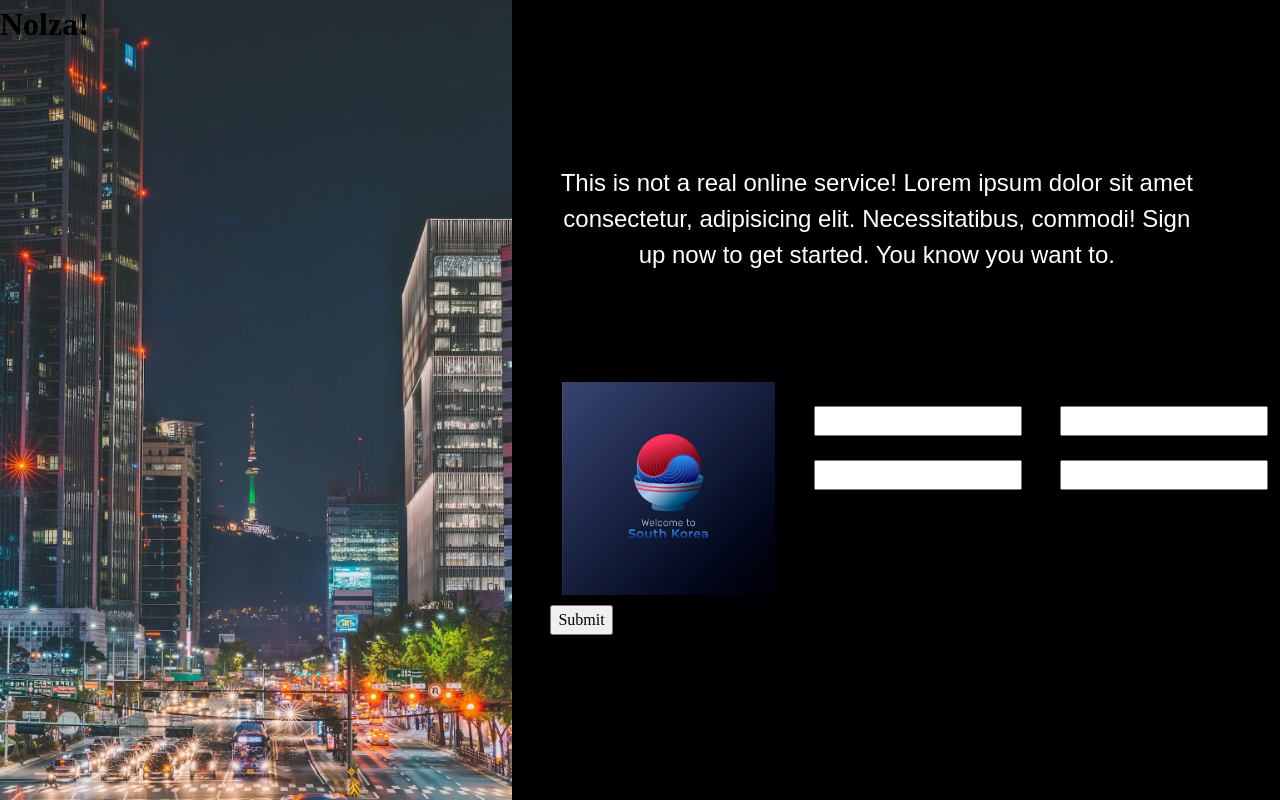
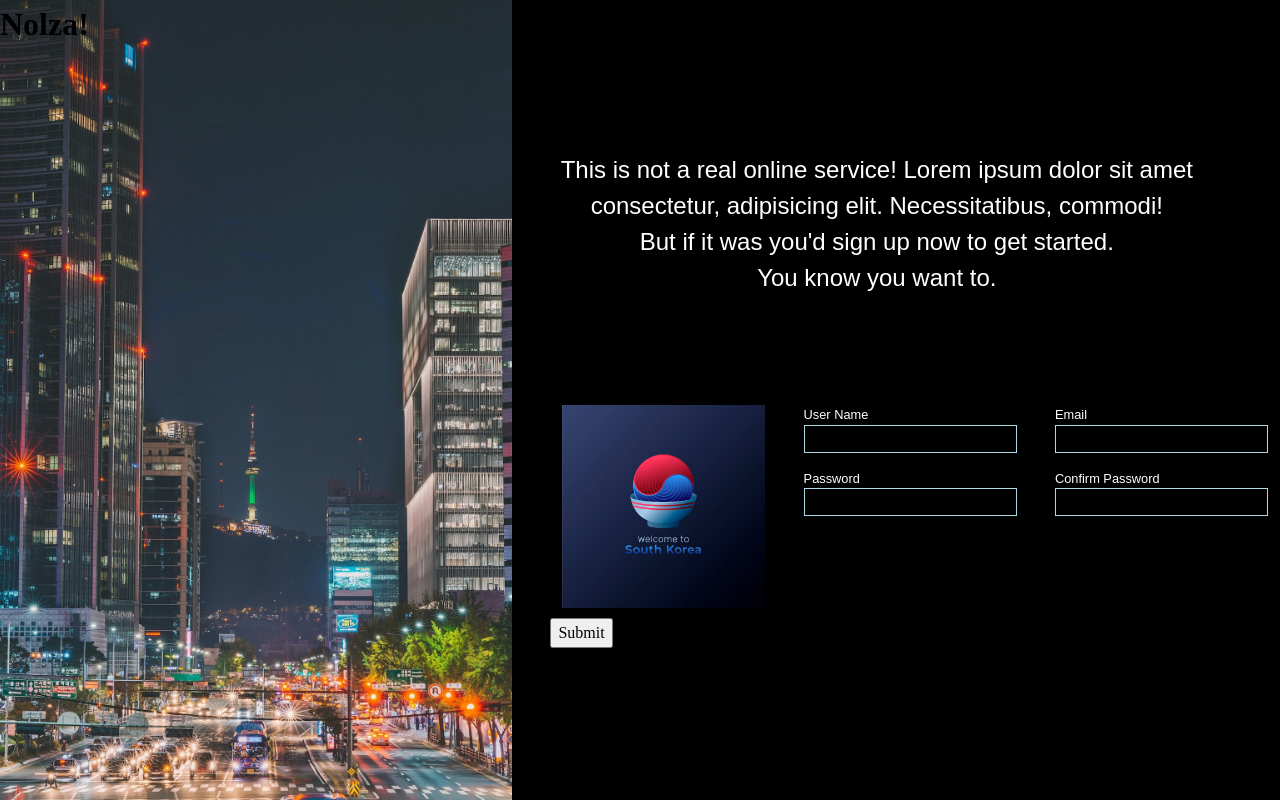
Before and after one commit to Jykwon24/Form-Practice, a plain HTML site: page index.html in a window 1280 px wide. Drawn offline with Linux system fonts and the light colour scheme; a web font is replaced by a local one.

Commit message:
Add font family and additional styling

```diff
--- a/index.html
+++ b/index.html
@@ -22,11 +22,15 @@
       <div class="text-container shift">
         <p class="title-text">This is not a real online service! Lorem ipsum dolor sit amet consectetur, adipisicing
           elit. Necessitatibus,
-          commodi!
+          commodi!</p>
 
-          Sign up now to get started.
+        <p>
+          But if it was you'd sign up now to get started.
+        </p>
 
-          You know you want to.</p>
+        <p>
+          You know you want to.
+        </p>
       </div>
       <form action="#" method="post">
         <fieldset>
--- a/styles.css
+++ b/styles.css
@@ -90,6 +90,23 @@ fieldset {
 .input {
   display: flex;
   flex-flow: column;
+  font-family: "Ubuntu Sans", sans-serif;
+    font-optical-sizing: auto;
+    font-weight: <weight>;
+    font-style: normal;
+    font-variation-settings:
+      "wdth" 100;
+  color: white;
+}
+
+.input > label {
+  font-size: .8rem;
+}
+
+.input > input {
+  margin-bottom: 1rem;
+  background-color: black;
+  border: 1px solid lightblue;
 }
 
 .shift{
```
